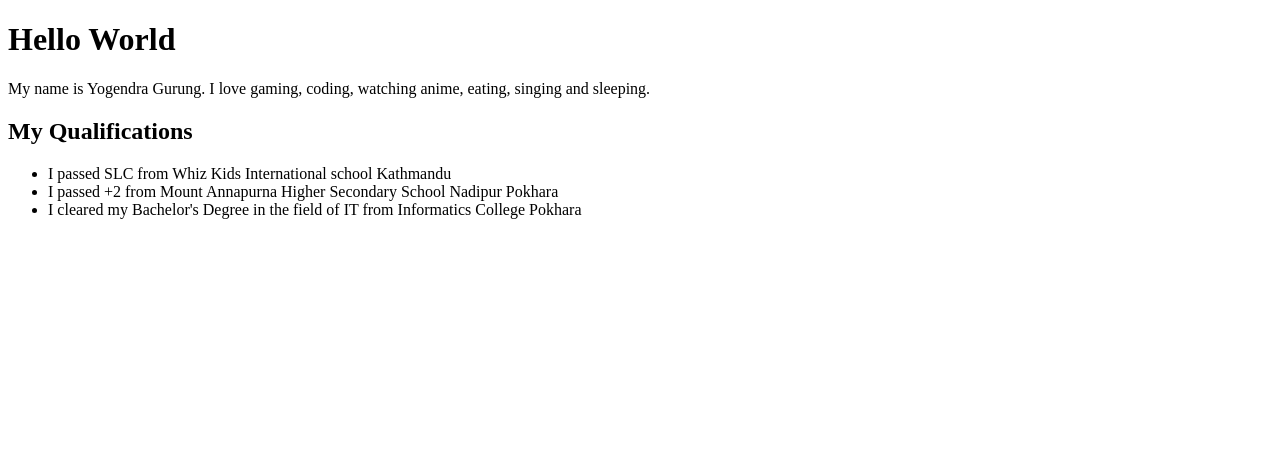
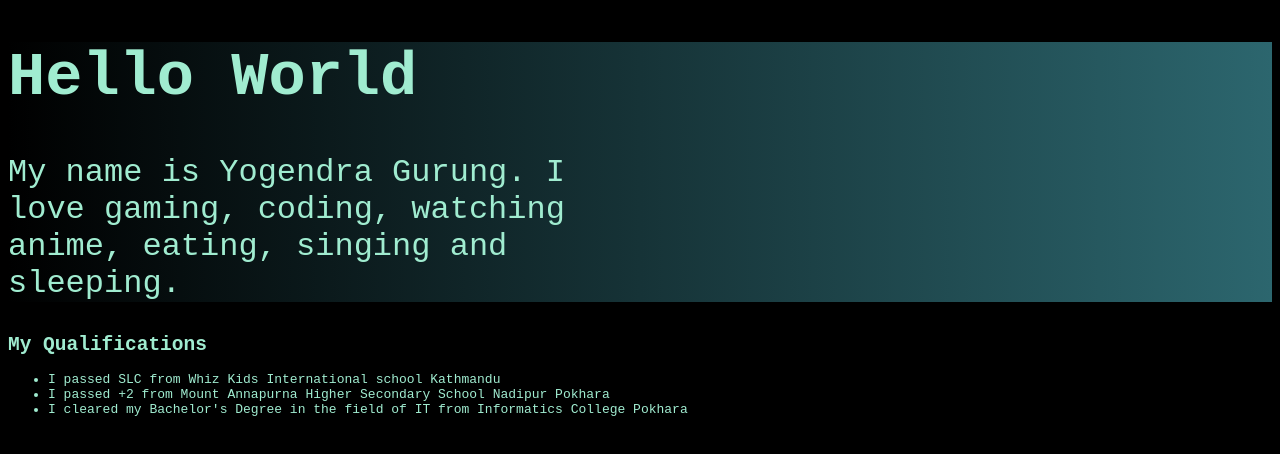
Before and after one commit to ygurung143/yogendra, a plain HTML site: page index.html in a window 1280 px wide. Drawn offline with Linux system fonts and the light colour scheme.

Commit message:
CSS added

```diff
--- /dev/null
+++ b/css/style.css
@@ -0,0 +1,18 @@
+body{
+    background-color:#000000;
+    color:#A0ECD0;
+    font-family:monospace;
+}
+
+h1{
+    font-size:62px;
+}
+
+p{
+    font-size:32px;
+    width:45%;
+}
+
+.intro{
+    background:linear-gradient(to left, #2C666E, #000000);
+}
--- a/index.html
+++ b/index.html
@@ -4,10 +4,13 @@
     <meta charset="UTF-8">
     <meta name="viewport" content="width=device-width, initial-scale=1.0">
     <title>Yogendra Gurung</title>
+    <link rel="stylesheet" href="css/style.css">
 </head>
 <body>
-    <h1>Hello World</h1>
-    <p>My name is Yogendra Gurung. I love gaming, coding, watching anime, eating, singing and sleeping.</p>
+    <div class="intro">
+        <h1>Hello World</h1>
+        <p>My name is Yogendra Gurung. I love gaming, coding, watching anime, eating, singing and sleeping.</p>
+    </div>
 
     <h2>My Qualifications</h2>
     <ul>
```
